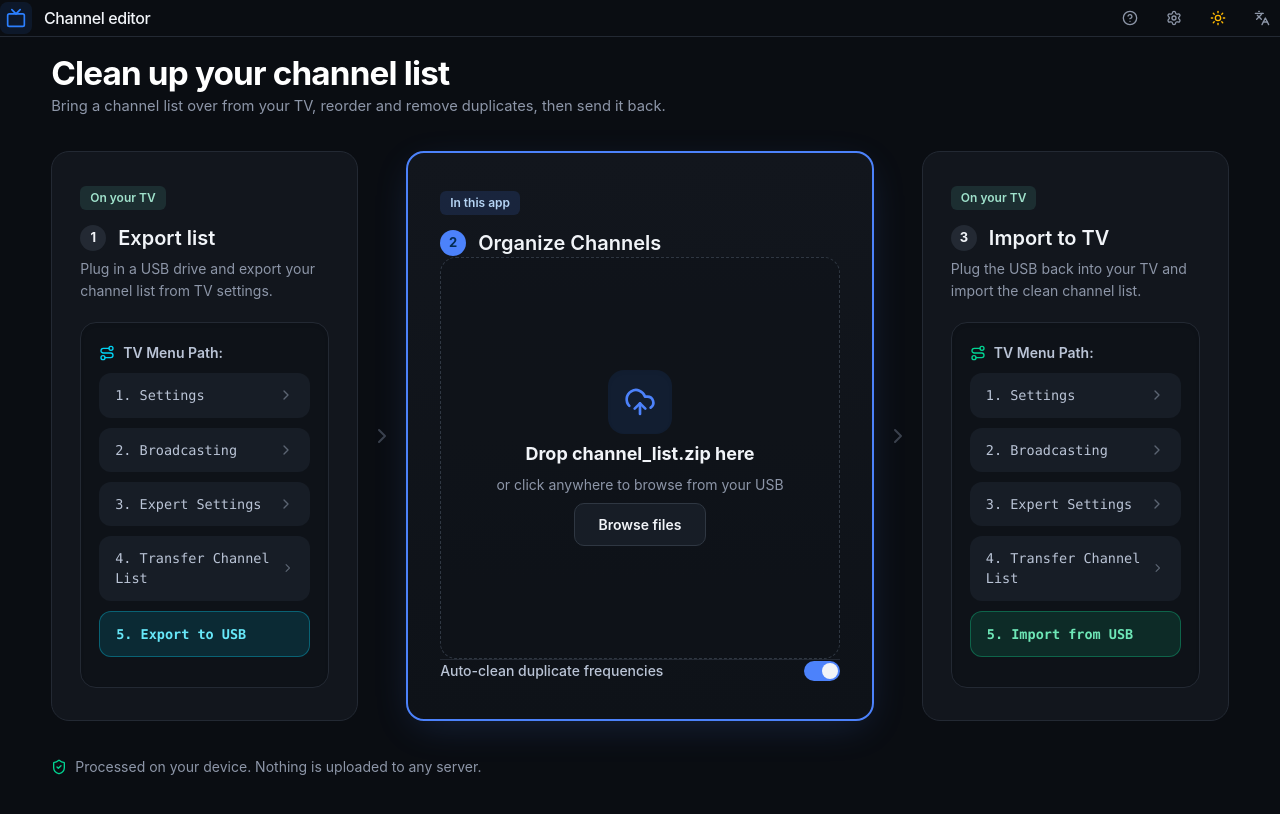
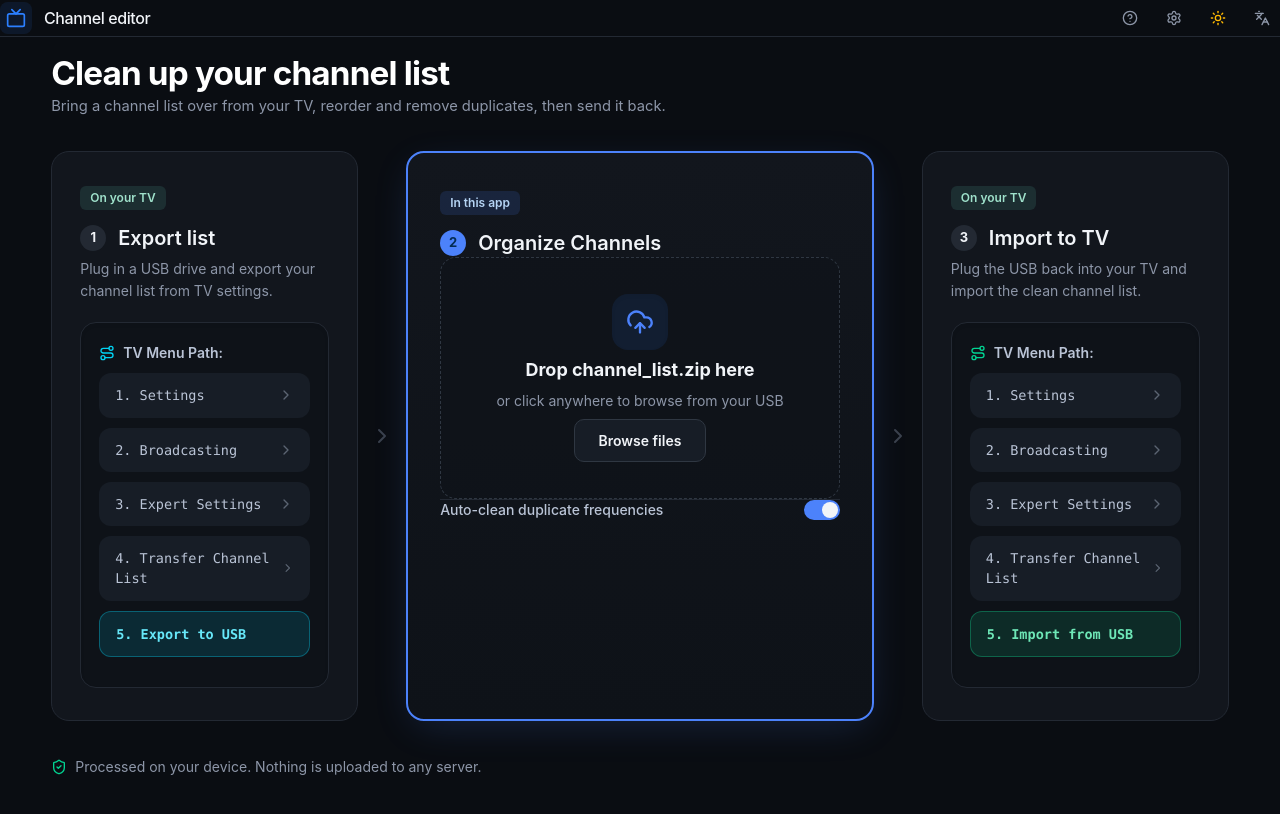
Before and after one commit to sam7Muhammad/channel-editor, a React (Vite) app: page / in a window 1280 px wide. Shown: the top 814 px of the page. Built offline with nearby package versions, Linux system fonts and the light colour scheme.

Commit message:
fix: compact dropzone - remove flex-1 stretch, balance Card 2 spacing

```diff
--- a/src/components/FileUploader.tsx
+++ b/src/components/FileUploader.tsx
@@ -136,16 +136,15 @@ export const FileUploader: React.FC<FileUploaderProps> = ({
           <ChevronRight className="w-6 h-6 rtl:rotate-180" />
         </div>
 
-        {/* ── Step 2: Main In this app (Spacious Dropzone) ── */}
-        <div className="step-card main flex flex-col justify-between">
-          <div className="flex flex-col flex-1">
+        {/* ── Step 2: Main In this app (Compact Dropzone) ── */}
+        <div className="step-card main flex flex-col">
+
           {/* Header */}
-            <div>
+          <div className="mb-6">
             <span className="badge-app text-xs font-semibold px-3 py-1">
               {language === 'ar' ? 'في هذا التطبيق' : 'In this app'}
             </span>
-
-              <div className="flex items-center gap-3 pt-1 mb-6">
+            <div className="flex items-center gap-3 pt-3">
               <span className="step-num on w-7 h-7 text-xs font-bold">2</span>
               <span className="font-semibold text-xl text-[#F1F4F8]">
                 {language === 'ar' ? 'الترتيب والتنظيم الذكي' : 'Organize Channels'}
@@ -153,13 +152,13 @@ export const FileUploader: React.FC<FileUploaderProps> = ({
             </div>
           </div>
 
-            {/* Spacious Dropzone filling the center */}
+          {/* Dropzone — fixed natural size, does NOT stretch */}
           <div
             onDragOver={handleDragOver}
             onDragLeave={handleDragLeave}
             onDrop={handleDrop}
             onClick={() => fileInputRef.current?.click()}
-              className={`clean-dropzone flex-1 flex flex-col items-center justify-center cursor-pointer transition-all ${
+            className={`clean-dropzone cursor-pointer transition-all ${
               isDragging ? 'border-[#4C82FB] bg-[rgba(76,130,251,0.14)] scale-[1.01]' : 'hover:border-[#4C82FB]'
             }`}
           >
@@ -171,11 +170,11 @@ export const FileUploader: React.FC<FileUploaderProps> = ({
               className="hidden"
             />
 
-              <div className="w-16 h-16 rounded-2xl bg-blue-500/10 flex items-center justify-center text-[#4C82FB] shadow-inner mb-3">
-                <UploadCloud className="w-8 h-8" />
+            <div className="w-14 h-14 rounded-2xl bg-blue-500/10 flex items-center justify-center text-[#4C82FB] shadow-inner mb-3">
+              <UploadCloud className="w-7 h-7" />
             </div>
 
-              <div className="space-y-1 mb-3">
+            <div className="space-y-1 mb-4">
               <p className="font-bold text-base sm:text-lg text-[#F1F4F8]">
                 {language === 'ar' ? 'اسحب وأفلت ملف Channel_list.zip هنا' : 'Drop channel_list.zip here'}
               </p>
@@ -186,7 +185,7 @@ export const FileUploader: React.FC<FileUploaderProps> = ({
 
             <button
               type="button"
-                className="clean-browse-btn mt-2"
+              className="clean-browse-btn"
               disabled={isLoading}
               onClick={(e) => {
                 e.stopPropagation();
@@ -198,12 +197,11 @@ export const FileUploader: React.FC<FileUploaderProps> = ({
                 : (language === 'ar' ? 'استعراض الملفات' : 'Browse files')}
             </button>
           </div>
-          </div>
 
-          {/* Auto-clean toggle cleanly anchored to bottom with balanced spacing */}
-          <div className="border-t border-[#232933] pt-6 mt-6">
+          {/* Auto-clean toggle — sits below dropzone with balanced spacing */}
+          <div className="border-t border-[#232933] mt-8 pt-5">
             <div className="flex items-center justify-between gap-3">
-              <span className="text-sm text-[#BAC4D6] font-medium leading-relaxed">
+              <span className="text-sm text-[#BAC4D6] font-medium">
                 {language === 'ar' ? 'تنظيف الترددات المكررة تلقائياً' : 'Auto-clean duplicate frequencies'}
               </span>
               <label className="clean-toggle">
--- a/src/styles/index.css
+++ b/src/styles/index.css
@@ -228,8 +228,8 @@ body[dir="rtl"] {
 .clean-dropzone {
   border: 1.5px dashed #2F3742;
   border-radius: 16px;
-  padding: 48px 24px;
-  min-height: 270px;
+  padding: 36px 24px;
+  min-height: 210px;
   display: flex;
   flex-direction: column;
   align-items: center;
```
Lines whose indentation alone changed are shown as unchanged.
